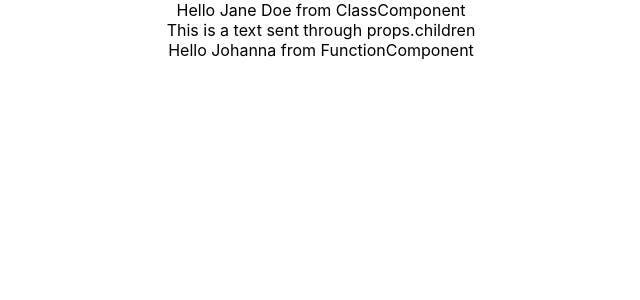
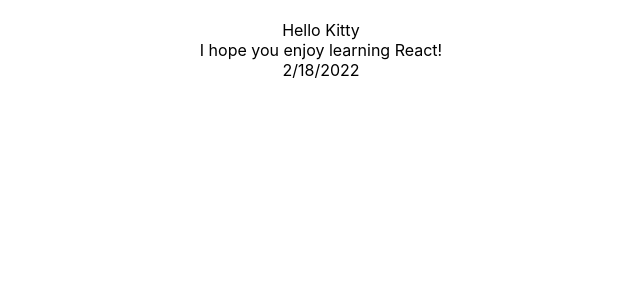
Before and after one commit to jofbrvega/React-1, a React (Create React App) app in the folder my-first/: page / in a window 1280 px wide. Shown: the top 300 px of the page, without its empty margins (319-959 px from the left). Built offline with nearby package versions, Linux system fonts and the light colour scheme.

Commit message:
Props, child

```diff
--- a/my-first/src/App.js
+++ b/my-first/src/App.js
@@ -3,18 +3,27 @@
 import Jsx from './components/1.JSX/Jsx';
 import HelloFunctionComponent from './components/2.ComponentsAndProps/HelloFunctionComponent';
 import HelloClassComponent from './components/2.ComponentsAndProps/HelloClassComponent';
+import Comment from './components/2.ComponentsAndProps/comments/Comment';
 
-function App() { // Detta är en förälder komponent
+
+function App() {
+  const comment = {
+    date: new Date(),
+    text: 'I hope you enjoy learning React!',
+    author: {
+      name: 'Hello Kitty',
+      avatarUrl: 'http://placekitten.com/g/64/64'
+    }
+  };
+
   return (
     <div className="App">
-     <HelloClassComponent name="Jane Doe">
-       <div>This is a text sent through props.children</div>
-       </HelloClassComponent>
-
-      {/* Detta är en underkomponent */}
-      <HelloFunctionComponent name="Johanna"/>
-
-     {/*  <Jsx /> */}
+     {/* Components and props  */}
+        <Comment
+        date={comment.date}
+        text={comment.text}
+        author={comment.author}
+        />
     </div>
   );
 }
--- /dev/null
+++ b/my-first/src/components/2.ComponentsAndProps/comments/Avatar.js
@@ -0,0 +1,12 @@
+import React from 'react'
+
+function Avatar(props) {
+  return (
+  <img className="Avatar"
+  src={props.user.avatarUrl}
+  alt={props.user.name}
+  />
+  );
+}
+
+export default Avatar;
--- /dev/null
+++ b/my-first/src/components/2.ComponentsAndProps/comments/Comment.js
@@ -0,0 +1,29 @@
+// rfce kortkommando
+
+import React from 'react'
+import Avatar from './Avatar';
+
+function formatDate(date) {
+  return date.toLocaleDateString();
+}
+
+function Comment(props) {
+  return (
+    <div className="Comment">
+      <div className="UserInfo">
+        <Avatar user='props.author'/>
+        <div className="UserInfo-name">
+          {props.author.name}
+        </div>
+      </div>
+      <div className="Comment-text">
+        {props.text}
+      </div>
+      <div className="Comment-date">
+        {formatDate(props.date)}
+      </div>
+    </div>
+  );
+}
+
+export default Comment
```
Also changed, not shown: my-first/src/components/2.ComponentsAndProps/comments/Comments.js (deleted, +0 -11 lines).
